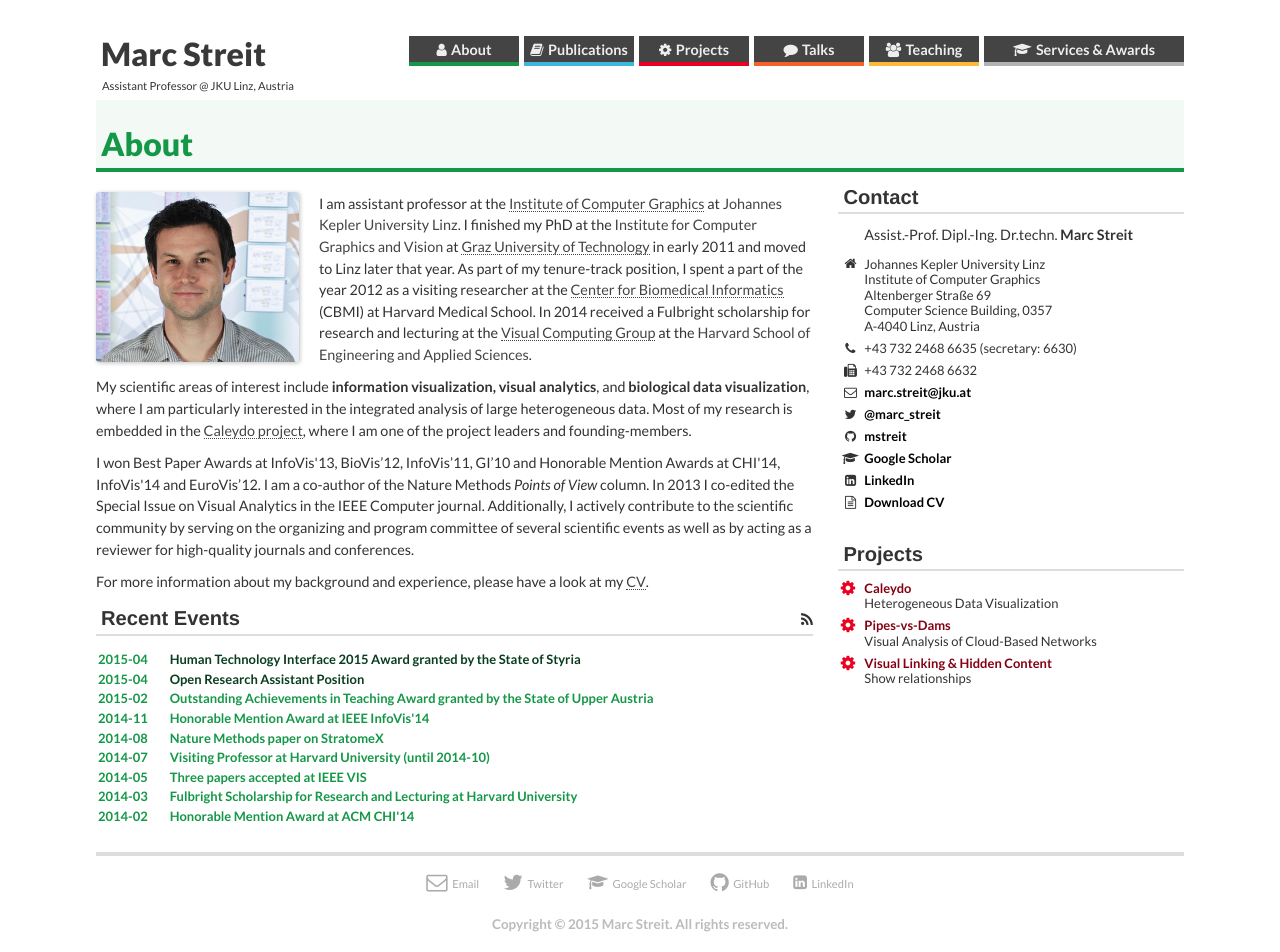
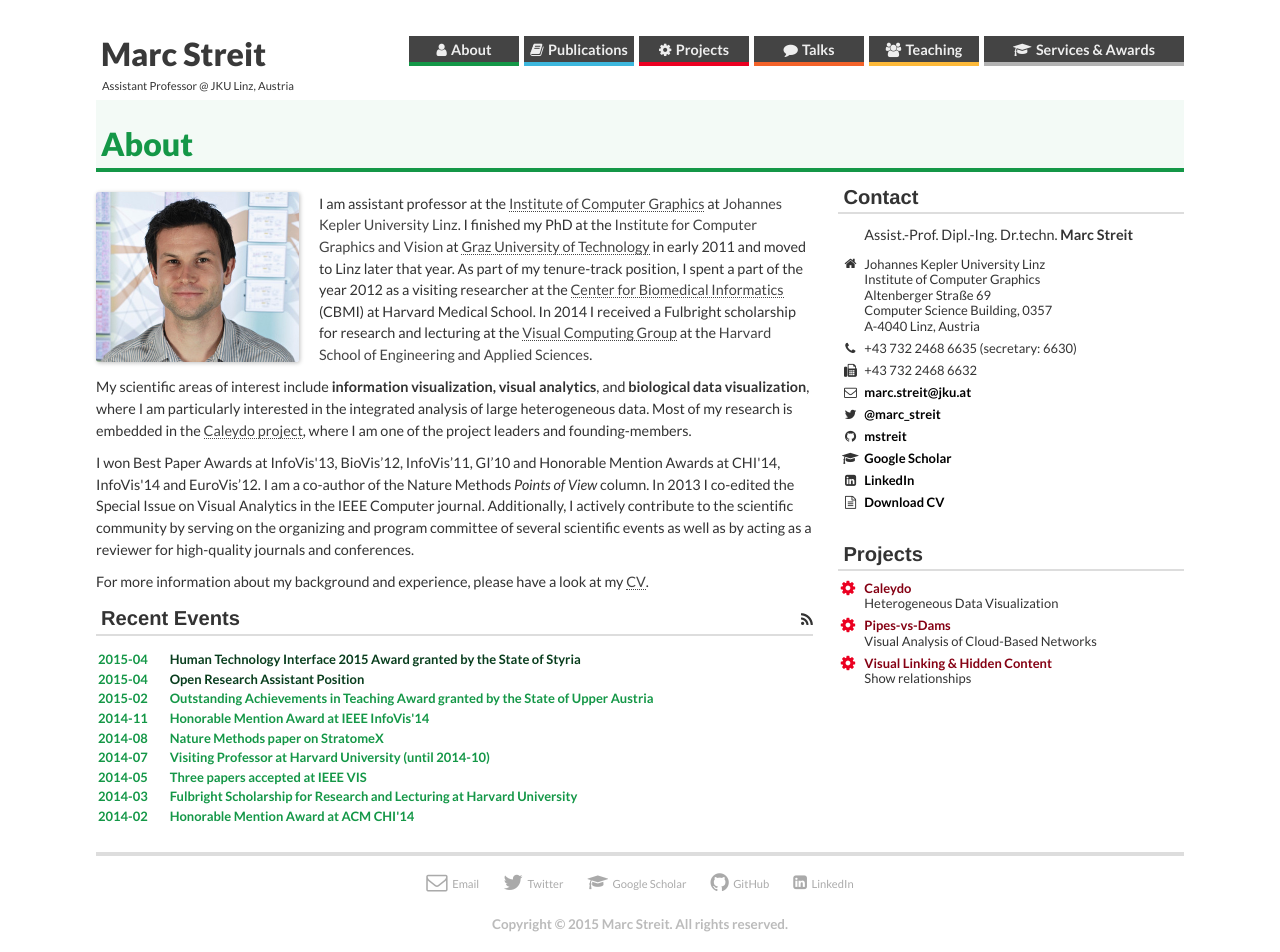
Before and after one commit to mstreit/mstreit.github.io, a Jekyll site: the page built from index.html, in a window 1280 px wide. Built offline with Jekyll 4.4.1, drawn with Linux system fonts in a browser that asks for light colours; nearby versions of some CDN libraries; some web fonts are replaced.

Commit message:
fixed typo

```diff
--- a/_layouts/home.html
+++ b/_layouts/home.html
@@ -11,7 +11,7 @@
 
    <!--p>Assistant professor<br />Institute of Computer Graphics, Johannes Kepler University Linz, Austria.</p-->
 
-   <p>I am assistant professor at the <a href="http://www.cg.jku.at">Institute of Computer Graphics</a> at <a href="http://www.jku.at">Johannes Kepler University Linz</a>. I finished my PhD at the <a href="http://www.icg.tugraz.at">Institute for Computer Graphics and Vision</a> at <a href="http://www.tugraz.at">Graz University of Technology</a> in early 2011 and moved to Linz later that year. As part of my tenure-track position, I spent a part of the year 2012 as a visiting researcher at the <a href="http://cbmi.med.harvardu.edu">Center for Biomedical Informatics</a> (CBMI) at Harvard Medical School. In 2014 received a Fulbright scholarship for research and lecturing at the <a href="http://vcg.seas.harvard.edu">Visual Computing Group</a> at the <a href="http://www.seas.harvardu.edu">Harvard School of Engineering and Applied Sciences</a>.</p>
+   <p>I am assistant professor at the <a href="http://www.cg.jku.at">Institute of Computer Graphics</a> at <a href="http://www.jku.at">Johannes Kepler University Linz</a>. I finished my PhD at the <a href="http://www.icg.tugraz.at">Institute for Computer Graphics and Vision</a> at <a href="http://www.tugraz.at">Graz University of Technology</a> in early 2011 and moved to Linz later that year. As part of my tenure-track position, I spent a part of the year 2012 as a visiting researcher at the <a href="http://cbmi.med.harvardu.edu">Center for Biomedical Informatics</a> (CBMI) at Harvard Medical School. In 2014 I received a Fulbright scholarship for research and lecturing at the <a href="http://vcg.seas.harvard.edu">Visual Computing Group</a> at the <a href="http://www.seas.harvardu.edu">Harvard School of Engineering and Applied Sciences</a>.</p>
 
     <p>My scientific areas of interest include <b>information visualization, visual analytics</b>, and <b>biological data visualization</b>, where I am particularly interested in the integrated analysis of large heterogeneous data. Most of my research is embedded in the <a href="http://www.caleydo.org">Caleydo project</a>, where I am one of the project leaders and founding-members.</p>
 
```
